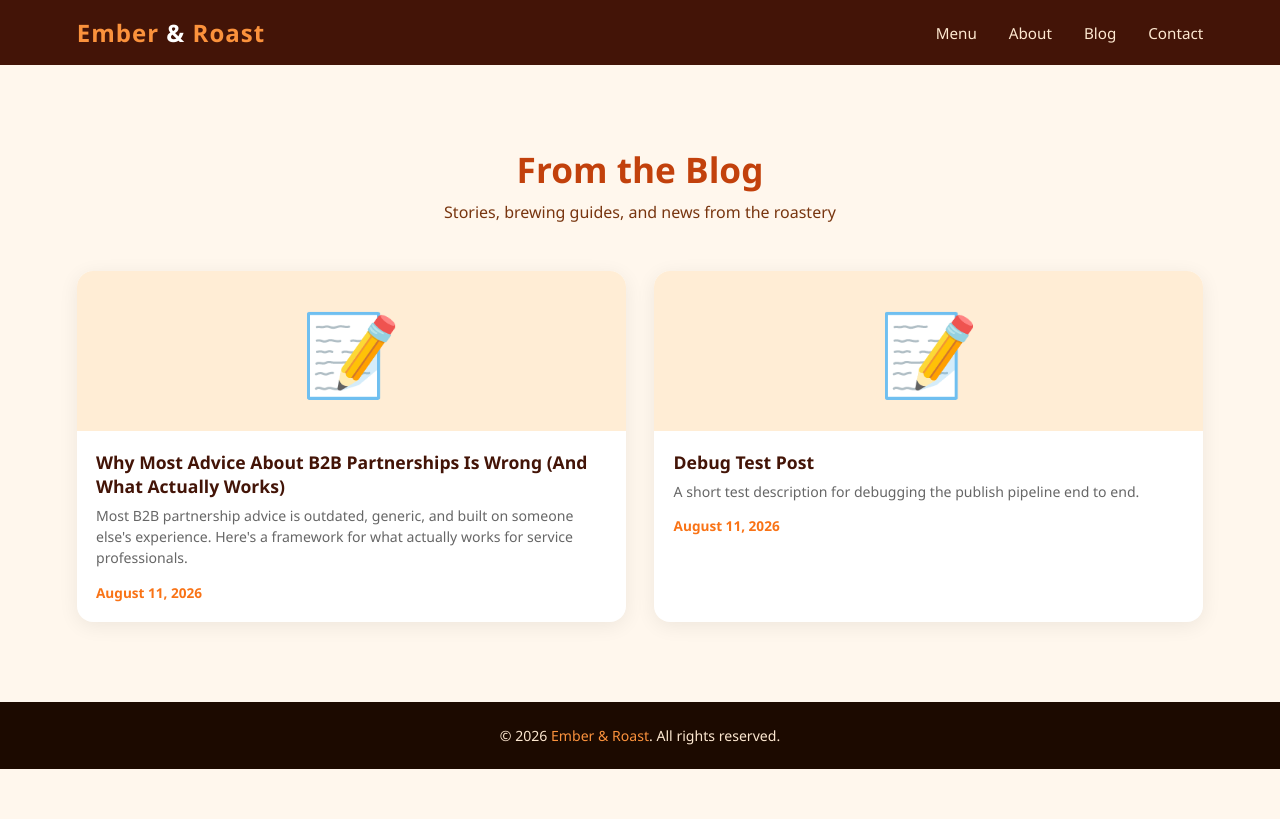
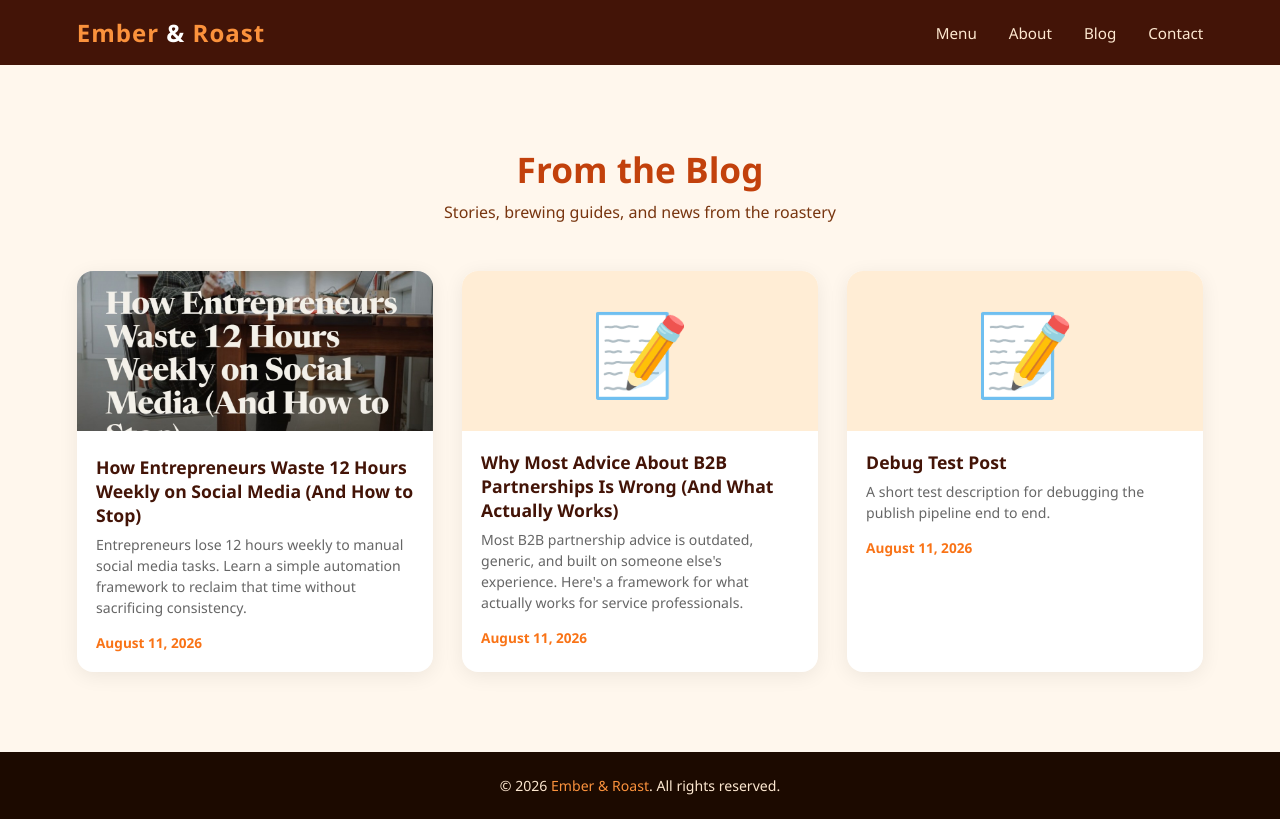
Before and after one commit to vish-n-u-k/orange-theme, a plain HTML site: page blog/index.html in a window 1280 px wide. Drawn offline with Linux system fonts and the light colour scheme.

Commit message:
blog: update listing page for "How Entrepreneurs Waste 12 Hours Weekly on Social Media (And How to Stop)"

```diff
--- a/blog/index.html
+++ b/blog/index.html
@@ -54,6 +54,15 @@
     </div>
     <div class="menu-grid">
 
+      <a class="card" href="/blog/how-entrepreneurs-waste-12-hours-weekly-on-social-media-and-how-to-stop/" style="text-decoration:none;color:inherit;display:block;">
+        <img src="/blog/how-entrepreneurs-waste-12-hours-weekly-on-social-media-and-how-to-stop/images/cover.jpg" alt="How Entrepreneurs Waste 12 Hours Weekly on Social Media (And How to Stop)" loading="lazy" style="width:100%;height:160px;object-fit:cover;" />
+        <div class="card-body">
+          <h3>How Entrepreneurs Waste 12 Hours Weekly on Social Media (And How to Stop)</h3>
+          <p>Entrepreneurs lose 12 hours weekly to manual social media tasks. Learn a simple automation framework to reclaim that time without sacrificing consistency.</p>
+          <span class="price">August 11, 2026</span>
+        </div>
+      </a>
+
       <a class="card" href="/blog/why-most-advice-about-b2b-partnerships-is-wrong-and-what-actually-works/" style="text-decoration:none;color:inherit;display:block;">
         <div class="card-img">&#128221;</div>
         <div class="card-body">
```
